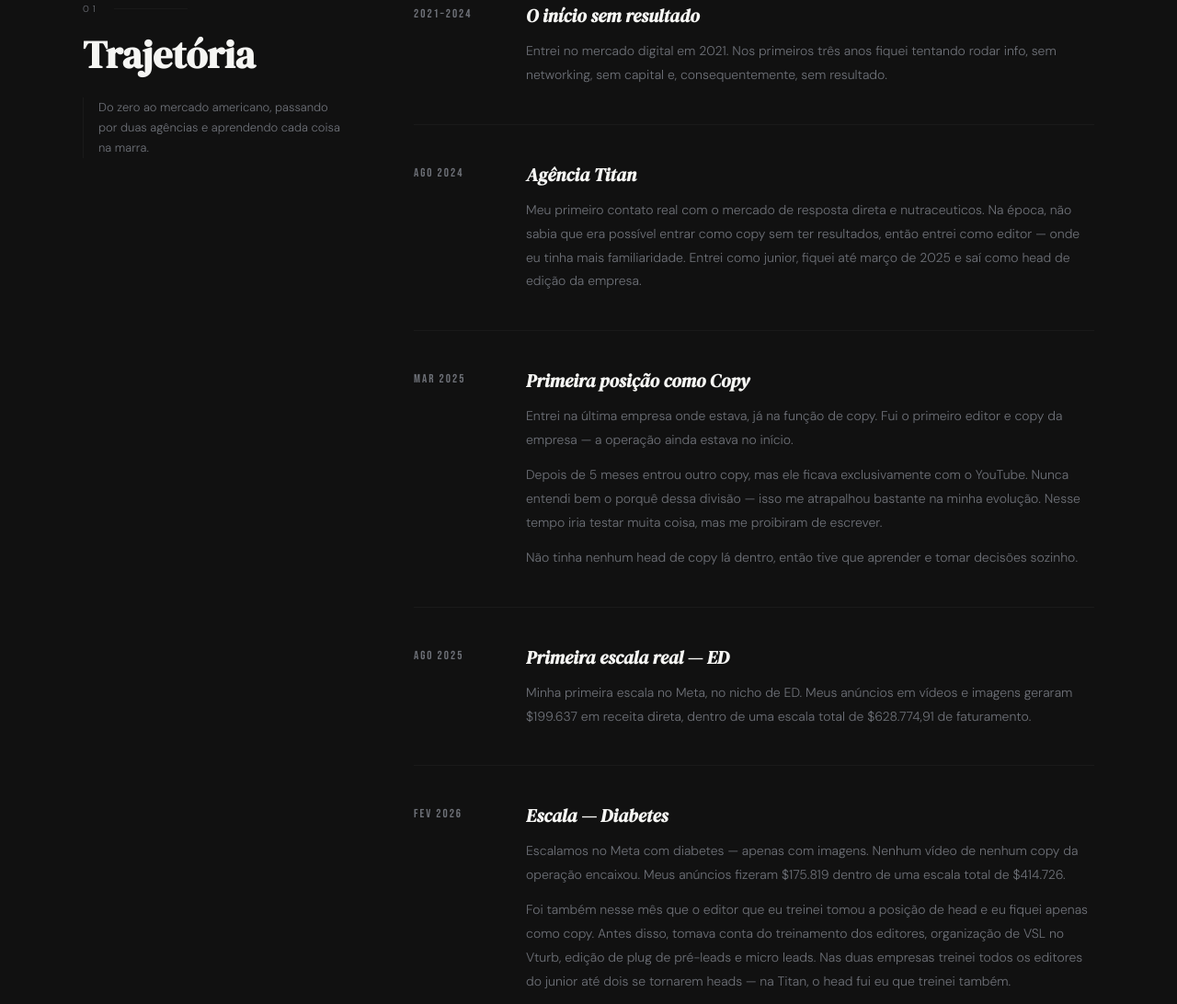
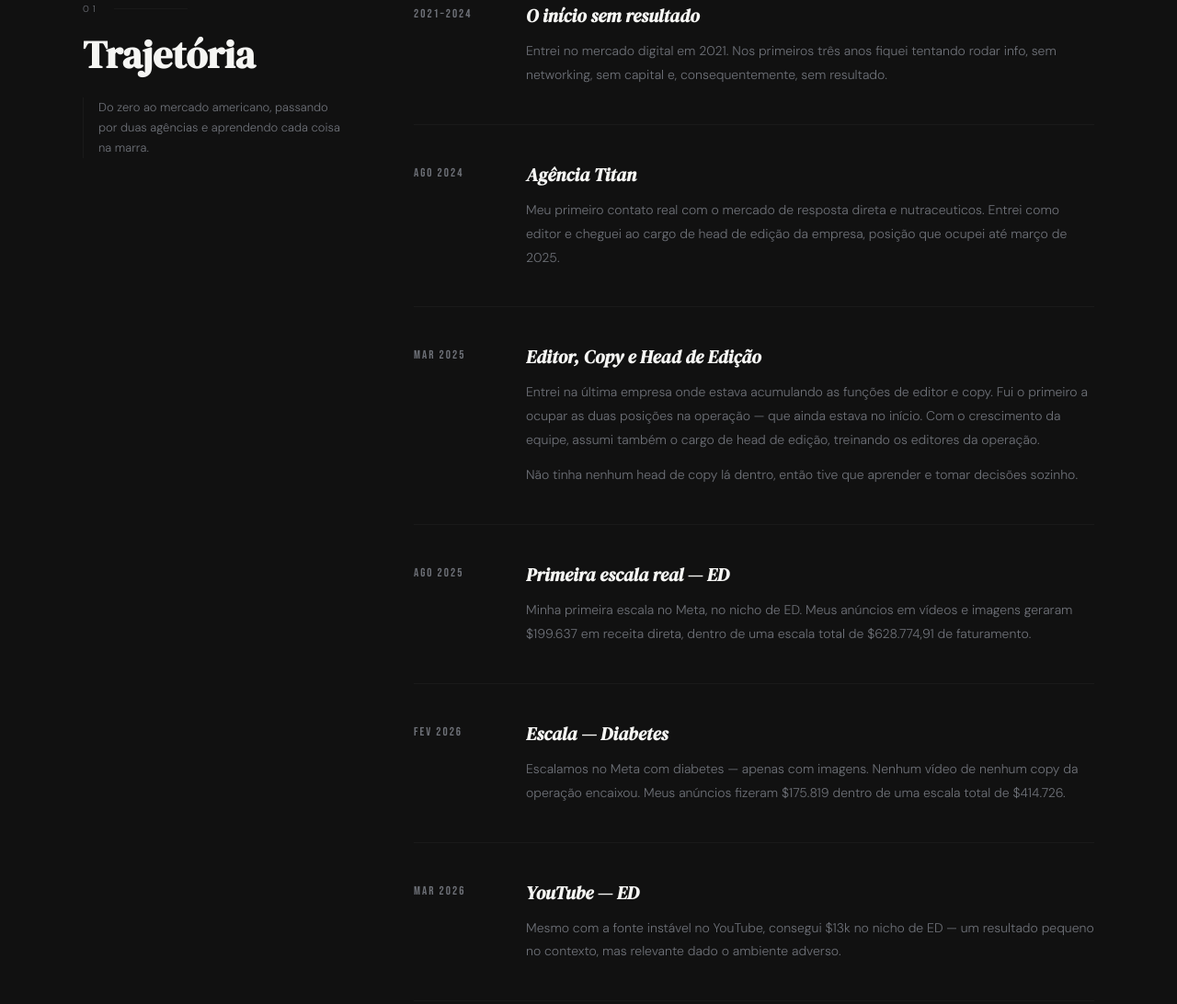
Before and after one commit to freitas666thecreator/portfolio, a plain HTML site: page index.html in a window 1280 px wide. Shown: the part 1041-2133 px from the top of the page at 92% size. Drawn offline with Linux system fonts and the light colour scheme.

Commit message:
Update index.html

```diff
--- a/index.html
+++ b/index.html
@@ -361,15 +361,14 @@
           <div class="traj-year">AGO 2024</div>
           <div class="traj-content">
             <h3>Agência Titan</h3>
-            <p>Meu primeiro contato real com o mercado de resposta direta e nutraceuticos. Na época, não sabia que era possível entrar como copy sem ter resultados, então entrei como editor — onde eu tinha mais familiaridade. Entrei como junior, fiquei até março de 2025 e saí como head de edição da empresa.</p>
+            <p>Meu primeiro contato real com o mercado de resposta direta e nutraceuticos. Entrei como editor e cheguei ao cargo de head de edição da empresa, posição que ocupei até março de 2025.</p>
           </div>
         </div>
         <div class="traj-block">
           <div class="traj-year">MAR 2025</div>
           <div class="traj-content">
-            <h3>Primeira posição como Copy</h3>
-            <p>Entrei na última empresa onde estava, já na função de copy. Fui o primeiro editor e copy da empresa — a operação ainda estava no início.</p>
-            <p>Depois de 5 meses entrou outro copy, mas ele ficava exclusivamente com o YouTube. Nunca entendi bem o porquê dessa divisão — isso me atrapalhou bastante na minha evolução. Nesse tempo iria testar muita coisa, mas me proibiram de escrever.</p>
+            <h3>Editor, Copy e Head de Edição</h3>
+            <p>Entrei na última empresa onde estava acumulando as funções de editor e copy. Fui o primeiro a ocupar as duas posições na operação — que ainda estava no início. Com o crescimento da equipe, assumi também o cargo de head de edição, treinando os editores da operação.</p>
             <p>Não tinha nenhum head de copy lá dentro, então tive que aprender e tomar decisões sozinho.</p>
           </div>
         </div>
@@ -385,7 +384,6 @@
           <div class="traj-content">
             <h3>Escala — Diabetes</h3>
             <p>Escalamos no Meta com diabetes — apenas com imagens. Nenhum vídeo de nenhum copy da operação encaixou. Meus anúncios fizeram $175.819 dentro de uma escala total de $414.726.</p>
-            <p>Foi também nesse mês que o editor que eu treinei tomou a posição de head e eu fiquei apenas como copy. Antes disso, tomava conta do treinamento dos editores, organização de VSL no Vturb, edição de plug de pré-leads e micro leads. Nas duas empresas treinei todos os editores do junior até dois se tornarem heads — na Titan, o head fui eu que treinei também.</p>
           </div>
         </div>
         <div class="traj-block">
```
